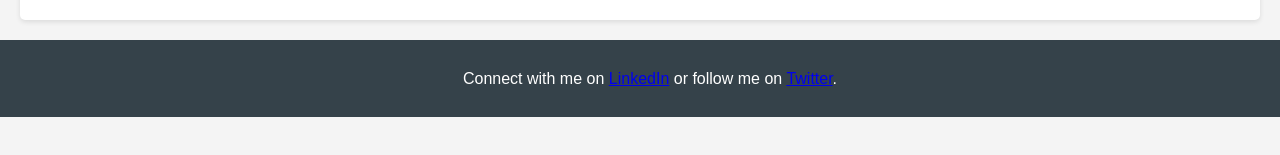
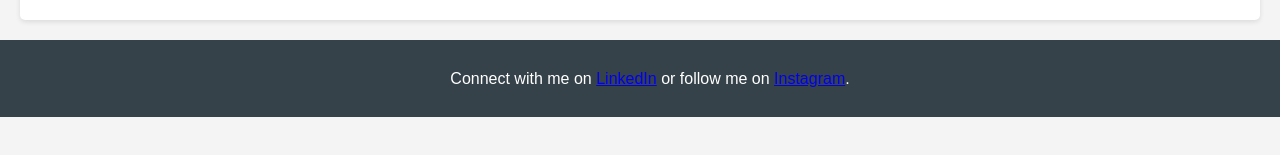
Before and after one commit to vinland-man/tejalreddy.github.io, a plain HTML site: page index.html in a window 1280 px wide. Shown: the part 447-602 px from the top of the page. Drawn offline with Linux system fonts and the light colour scheme.

Commit message:
Update index.html

```diff
--- a/index.html
+++ b/index.html
@@ -24,7 +24,7 @@
     </section>
 
     <footer>
-        <p>Connect with me on <a href="https://in.linkedin.com/in/tejal-reddy-795b3529b?trk=people-guest_people_search-card" target="_blank">LinkedIn</a> or follow me on <a href="https://twitter.com/yourprofile" target="_blank">Twitter</a>.</p>
+        <p>Connect with me on <a href="https://in.linkedin.com/in/tejal-reddy-795b3529b?trk=people-guest_people_search-card" target="_blank">LinkedIn</a> or follow me on <a href="https://www.instagram.com/tejal_reddy_/" target="_blank">Instagram</a>.</p>
     </footer>
 </body>
 </html>
```
